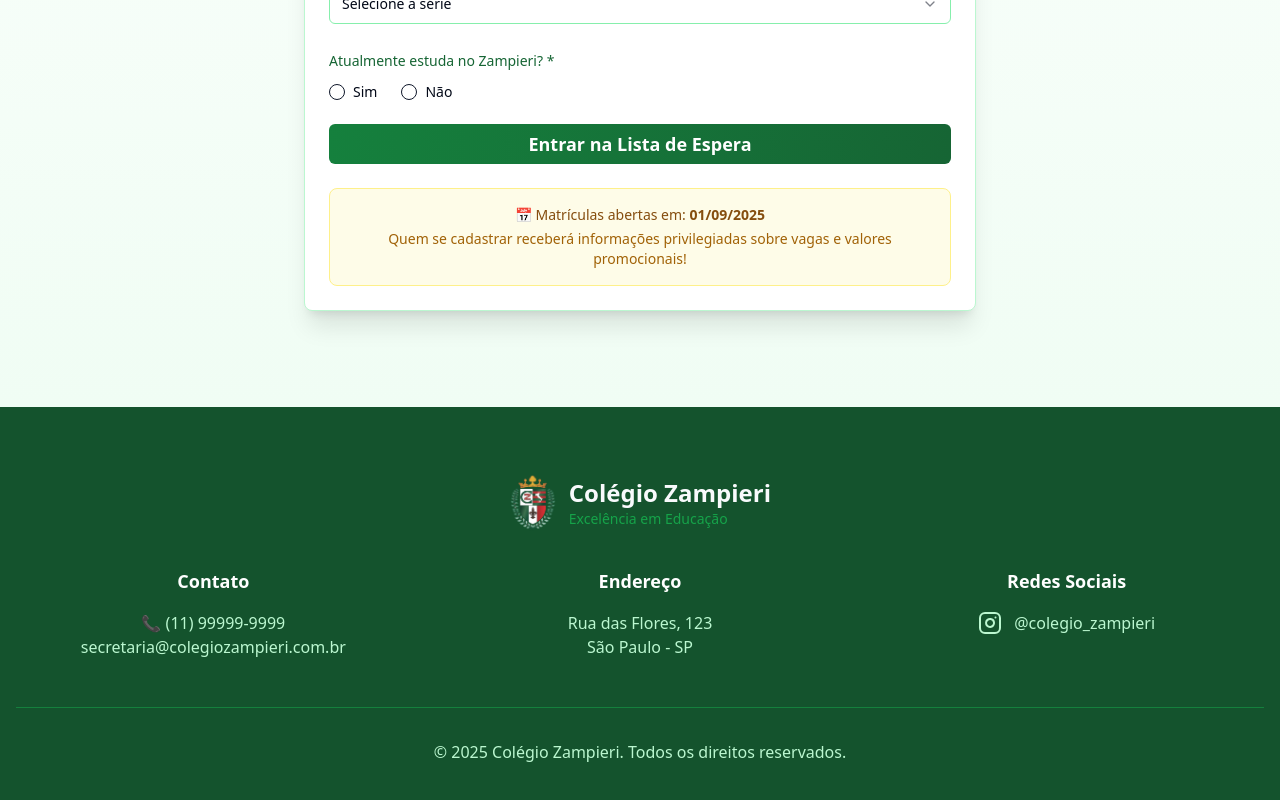
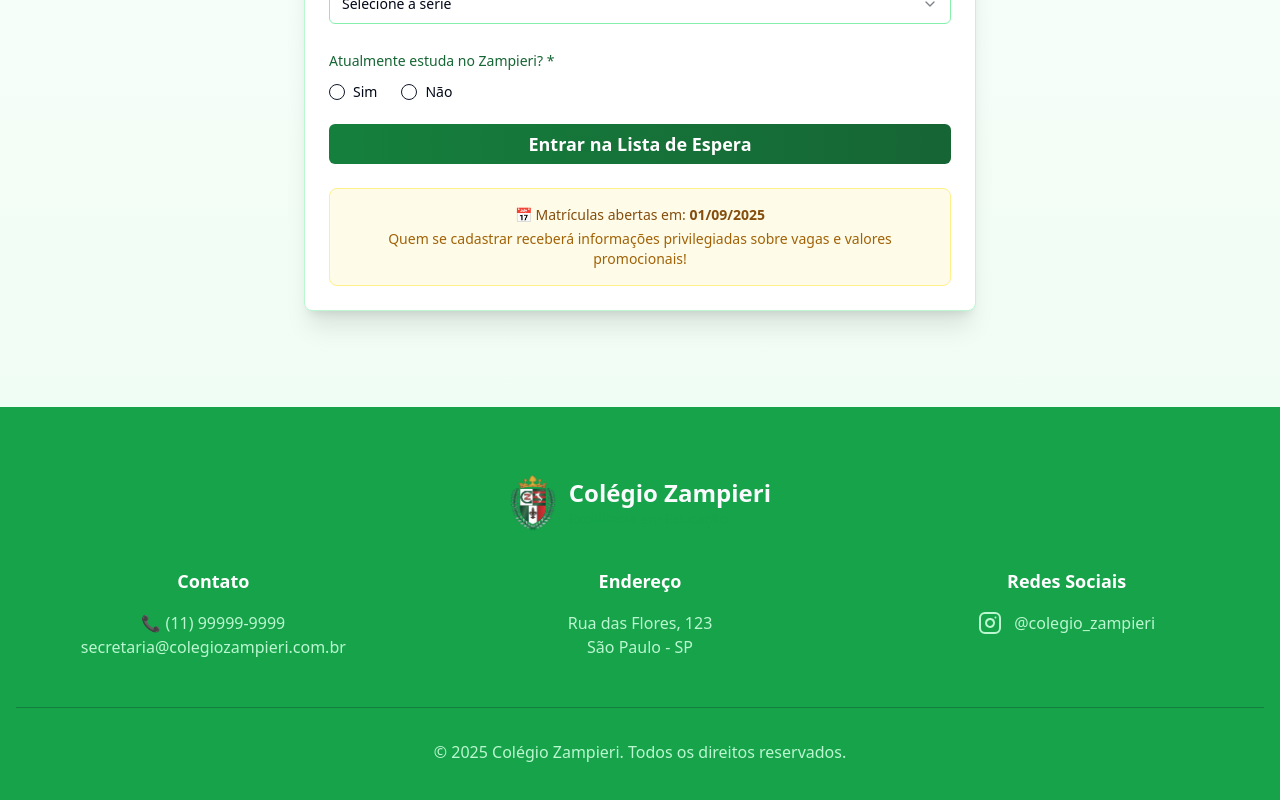
Before and after one commit to alezlopez/zampieri-futuro-inscricao-landing, a React (Vite) app: page / in a window 1280 px wide. Shown: the part 1891-2691 px from the top of the page. Built offline with nearby package versions, Linux system fonts and the light colour scheme.

Commit message:
Change background color to green
Change the background color of the footer to match the logo's green.

```diff
--- a/src/pages/Index.tsx
+++ b/src/pages/Index.tsx
@@ -1,8 +1,10 @@
 import ZampieriLogo from "@/components/ZampieriLogo";
 import RegistrationForm from "@/components/RegistrationForm";
 import { GraduationCap, Star, Users, Instagram } from "lucide-react";
+
 const Index = () => {
-  return <div className="min-h-screen bg-gradient-to-br from-green-50 via-emerald-25 to-green-100">
+  return (
+    <div className="min-h-screen bg-gradient-to-br from-green-50 via-emerald-25 to-green-100">
       {/* Header */}
       <header className="bg-white shadow-xl border-b-4 border-green-600">
         <div className="container mx-auto px-4 py-8">
@@ -93,7 +95,7 @@ const Index = () => {
       </section>
 
       {/* Footer */}
-      <footer className="text-white py-16 bg-green-900">
+      <footer className="text-white py-16 bg-green-600">
         <div className="container mx-auto px-4 text-center">
           <ZampieriLogo className="justify-center mb-8 text-white" />
           <div className="grid grid-cols-1 md:grid-cols-3 gap-8 mb-12">
@@ -121,6 +123,8 @@ const Index = () => {
           </div>
         </div>
       </footer>
-    </div>;
+    </div>
+  );
 };
+
 export default Index;
```
